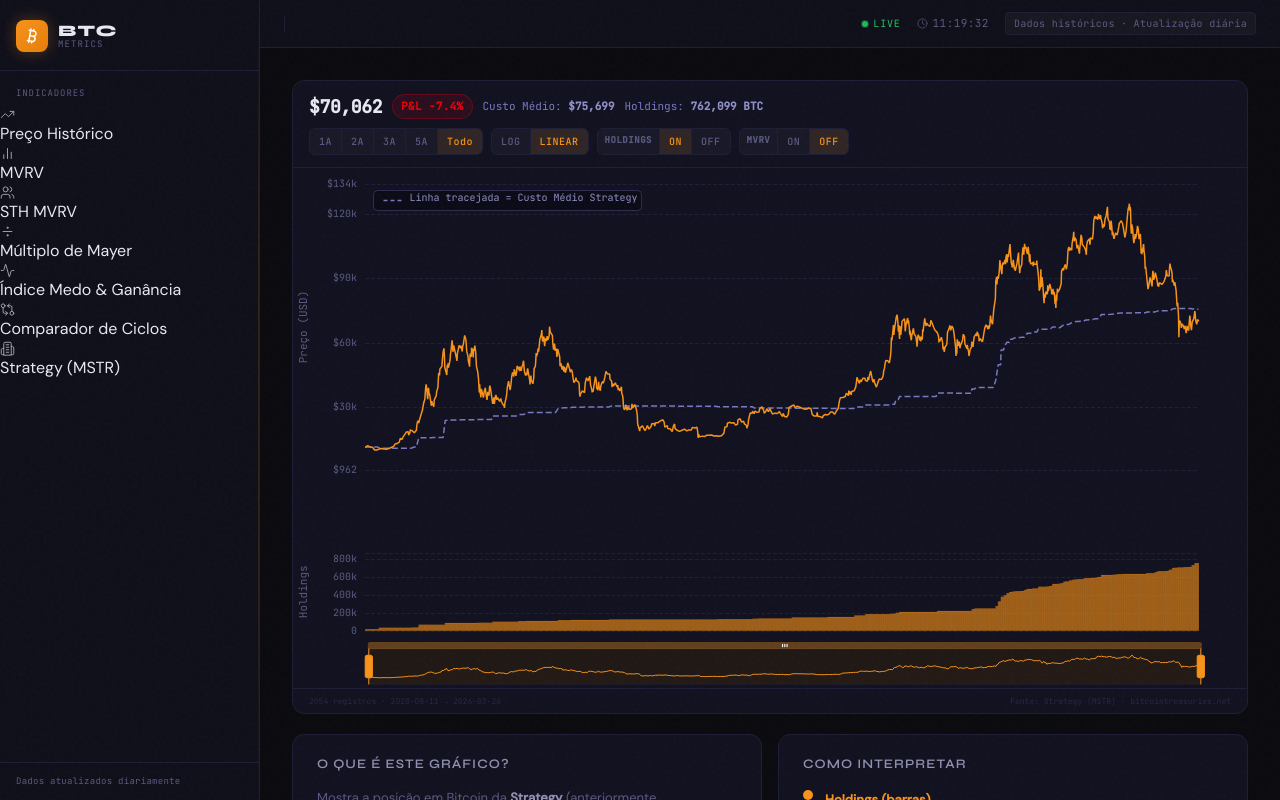
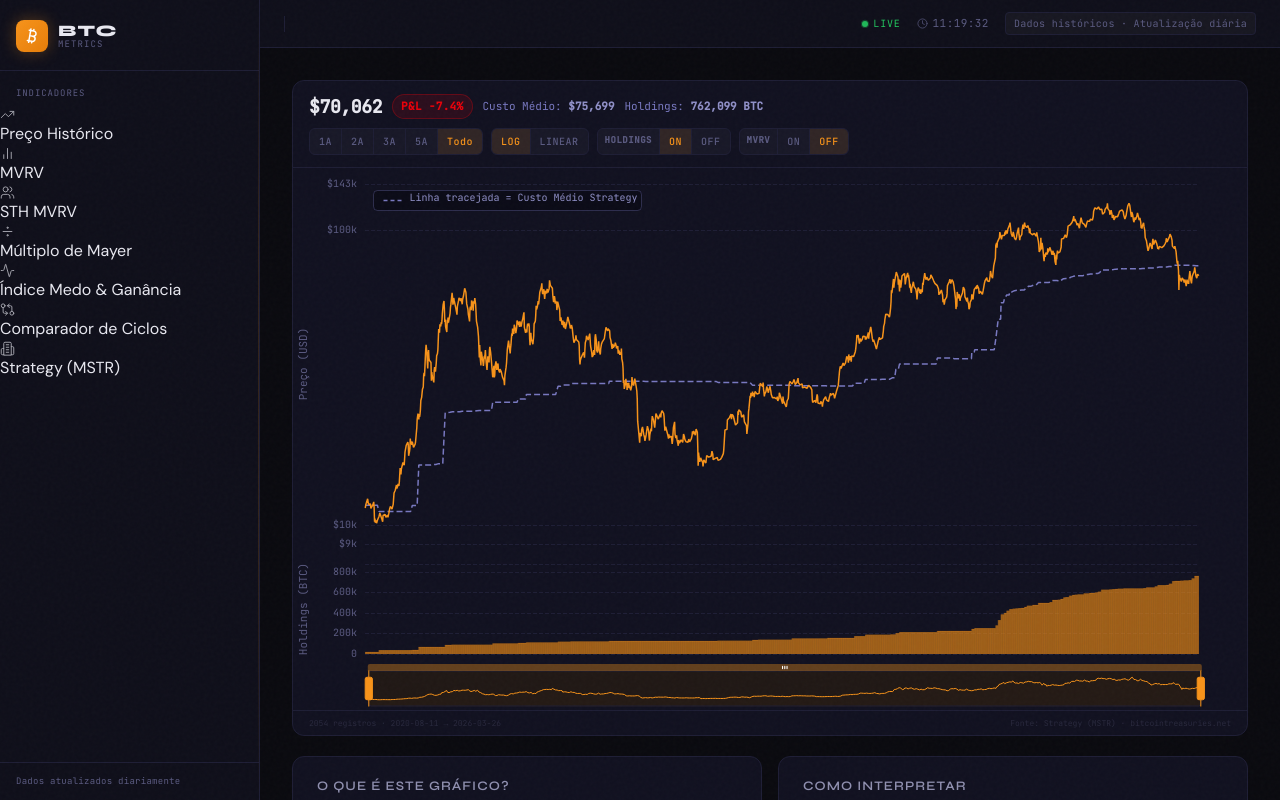
Before and after one commit to Chicoeth/btc-dashboard, a Next.js app in the folder btc-dashboard/frontend/: page /indicadores/strategy in a window 1280 px wide. Shown: the top 800 px of the page. Built offline with nearby package versions, Linux system fonts and the light colour scheme.

Commit message:
chore: update StrategyChart.jsx

```diff
--- a/btc-dashboard/frontend/src/components/charts/StrategyChart.jsx
+++ b/btc-dashboard/frontend/src/components/charts/StrategyChart.jsx
@@ -24,7 +24,7 @@
 export default function StrategyChart({ strategyData, priceData, loading, error }) {
   const chartRef  = useRef(null);
   const chartInst = useRef(null);
-  const [isLog, setIsLog]               = useState(false);
+  const [isLog, setIsLog]               = useState(true);
   const [showHoldings, setShowHoldings]  = useState(true);
   const [showMvrv, setShowMvrv]          = useState(false);
   const [activePeriod, setActivePeriod]  = useState('Todo');
@@ -79,6 +79,14 @@
     return { start: Math.max(0, ((fromTs - first) / (last - first)) * 100), end: 100 };
   }, [data, activePeriod]);
 
+  // Dynamic canvas height based on active toggles
+  const chartHeight = useMemo(() => {
+    let h = 16 + 360 + 56; // PRICE_TOP + PRICE_H + DZ_AREA
+    if (showMvrv)     h += 20 + 110; // GAP + MVRV_H
+    if (showHoldings) h += 20 + 90;  // GAP + HOLDINGS_H
+    return h;
+  }, [showMvrv, showHoldings]);
+
   const buildOption = useCallback((z) => {
     if (!data.length) return null;
 
@@ -111,17 +119,28 @@
     const yMvrvMax = Math.max(...mvrvVals);
     const mvrvPad  = (yMvrvMax - yMvrvMin) * 0.1 || 0.1;
 
-    // ─── Grid layout ───
+    // ─── Grid layout (pixel-based for precise control) ───
     // Order: Price (top) → MVRV (middle, optional) → Holdings (bottom, optional)
-    // Price height is FIXED at 55%. Sub-grids share the remaining space before dataZoom.
+    // Canvas height is dynamic: 520 base + 120 for MVRV + 100 for Holdings
     const grids = [];
     const xAxes = [];
     const yAxes = [];
     const series = [];
     const xAxisIndices = [];
 
+    // Pixel layout: top=16, price=360px fixed, gap=20, sub-grids, dataZoom area=56px
+    const PRICE_TOP = 16;
+    const PRICE_H   = 360;
+    const GAP        = 20;
+    const DZ_AREA    = 56; // dataZoom height + bottom padding
+
+    let cursor = PRICE_TOP + PRICE_H + GAP; // where next grid starts
+
+    const MVRV_H     = 110;
+    const HOLDINGS_H = 90;
+
     // GRID 0 — Price (always)
-    grids.push({ left: 72, right: 48, top: 16, height: '55%' });
+    grids.push({ left: 72, right: 48, top: PRICE_TOP, height: PRICE_H });
     xAxes.push({
       type: 'category', data: dates, gridIndex: 0,
       axisLine: { show: false }, axisTick: { show: false },
@@ -160,10 +179,9 @@
     // GRID — MVRV (optional, between price and holdings)
     if (showMvrv) {
       const gi = nextGrid++;
-      const top = showHoldings ? '74%' : '74%';
-      const h   = showHoldings ? '12%' : '15%';
+      grids.push({ left: 72, right: 48, top: cursor, height: MVRV_H });
+      cursor += MVRV_H + GAP;
 
-      grids.push({ left: 72, right: 48, top, height: h });
       xAxes.push({
         type: 'category', data: dates, gridIndex: gi,
         axisLine: { show: false }, axisTick: { show: false },
@@ -198,10 +216,9 @@
     // GRID — Holdings (optional, always last / bottom)
     if (showHoldings) {
       const gi = nextGrid++;
-      const top = showMvrv ? '90%' : '74%';
-      const h   = showMvrv ? '6%'  : '15%';
+      grids.push({ left: 72, right: 48, top: cursor, height: HOLDINGS_H });
+      cursor += HOLDINGS_H + GAP;
 
-      grids.push({ left: 72, right: 48, top, height: h });
       xAxes.push({
         type: 'category', data: dates, gridIndex: gi,
         axisLine: { show: false }, axisTick: { show: false },
@@ -210,7 +227,7 @@
       xAxisIndices.push(gi);
       yAxes.push({
         type: 'value', min: 0, max: yHoldMax, gridIndex: gi,
-        name: showMvrv ? '' : 'Holdings', nameLocation: 'middle', nameGap: 56,
+        name: 'Holdings (BTC)', nameLocation: 'middle', nameGap: 56,
         nameTextStyle: { color: '#5a5a80', fontFamily: 'JetBrains Mono, monospace', fontSize: 11 },
         axisLine: { show: false }, axisTick: { show: false },
         axisLabel: { color: '#5a5a80', fontFamily: 'JetBrains Mono, monospace', fontSize: 10, formatter: formatHoldings },
@@ -247,7 +264,8 @@
           html += `<div style="color:#7878c0">Custo Médio: <b>${formatPriceFull(point.costBasis)}</b></div>`;
           html += `<div style="color:${plC}">P&L: <b>${plPct}%</b></div>`;
 
-          html += `<div style="color:#9090b0;margin-top:4px">Holdings: <b>${point.holdings.toLocaleString()} BTC</b></div>`;
+          html += `<div style="margin-top:6px;padding-top:5px;border-top:1px solid rgba(120,120,192,0.15)">`;
+          html += `<div style="color:#e8e8f0;font-weight:600">Holdings: ${point.holdings.toLocaleString()} BTC</div>`;
           const totalValue = point.btcPrice * point.holdings;
           html += `<div style="color:#9090b0">Valor Total: <b>${formatPriceFull(totalValue)}</b></div>`;
 
@@ -255,6 +273,7 @@
           const plUsdC = plUsd >= 0 ? '#00c44f' : '#e8000a';
           const plSign = plUsd >= 0 ? '+' : '';
           html += `<div style="color:${plUsdC}">Lucro/Prejuízo: <b>${plSign}${formatPriceFull(plUsd)}</b></div>`;
+          html += `</div>`;
 
           if (showMvrv) {
             html += `<div style="color:#9090b0;margin-top:4px">MVRV Strategy: <b>${point.mvrv.toFixed(3)}</b></div>`;
@@ -336,9 +355,10 @@
   useEffect(() => {
     const chart = chartInst.current;
     if (!chart || !data.length) return;
+    chart.resize();
     const option = buildOption(currentZoom);
     if (option) chart.setOption(option, { notMerge: true });
-  }, [isLog, showHoldings, showMvrv, zoomRange, currentZoom, buildOption]);
+  }, [isLog, showHoldings, showMvrv, zoomRange, currentZoom, buildOption, chartHeight]);
 
   const latest = data.length ? data[data.length - 1] : null;
   const plPercent = latest ? ((latest.btcPrice - latest.costBasis) / latest.costBasis * 100).toFixed(1) : 0;
@@ -402,7 +422,7 @@
             </div>
           )}
           <div ref={chartRef} className="echarts-canvas"
-            style={{ opacity: loading || error || !data.length ? 0.15 : 1, height: '520px' }}
+            style={{ opacity: loading || error || !data.length ? 0.15 : 1, height: chartHeight + 'px' }}
           />
         </div>
       </div>
@@ -456,8 +476,8 @@
         .period-btn:hover, .scale-btn:hover { color:var(--text-primary); background:rgba(255,255,255,0.04); }
         .period-btn.active, .scale-btn.active { color:var(--brand-orange); background:rgba(247,147,26,0.1); }
         .chart-body { flex:1; display:flex; min-height:0; }
-        .chart-area { flex:1; position:relative; min-height:520px; }
-        .echarts-canvas { width:100%; min-height:520px; transition:opacity 0.3s; }
+        .chart-area { flex:1; position:relative; }
+        .echarts-canvas { width:100%; transition:opacity 0.3s; }
         .chart-state {
           position:absolute; inset:0; display:flex; flex-direction:column;
           align-items:center; justify-content:center; gap:12px;
```
